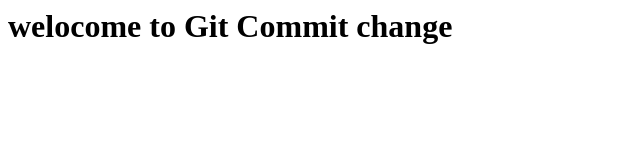
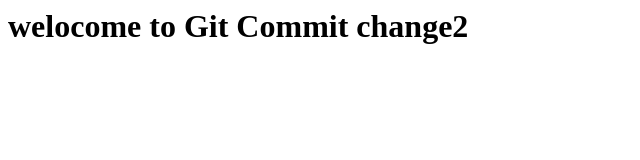
Before and after one commit to venikrishnaece14/rb8repo, a plain HTML site: page index.html in a window 1280 px wide. Shown: the full height of the page, 0-640 px from the left. Drawn offline with Linux system fonts and the light colour scheme.

Commit message:
C3 Commit check from GIT

```diff
--- a/index.html
+++ b/index.html
@@ -1 +1 @@
-<h1> welocome to Git Commit change </h1>
+<h1> welocome to Git Commit change2 </h1>
```
